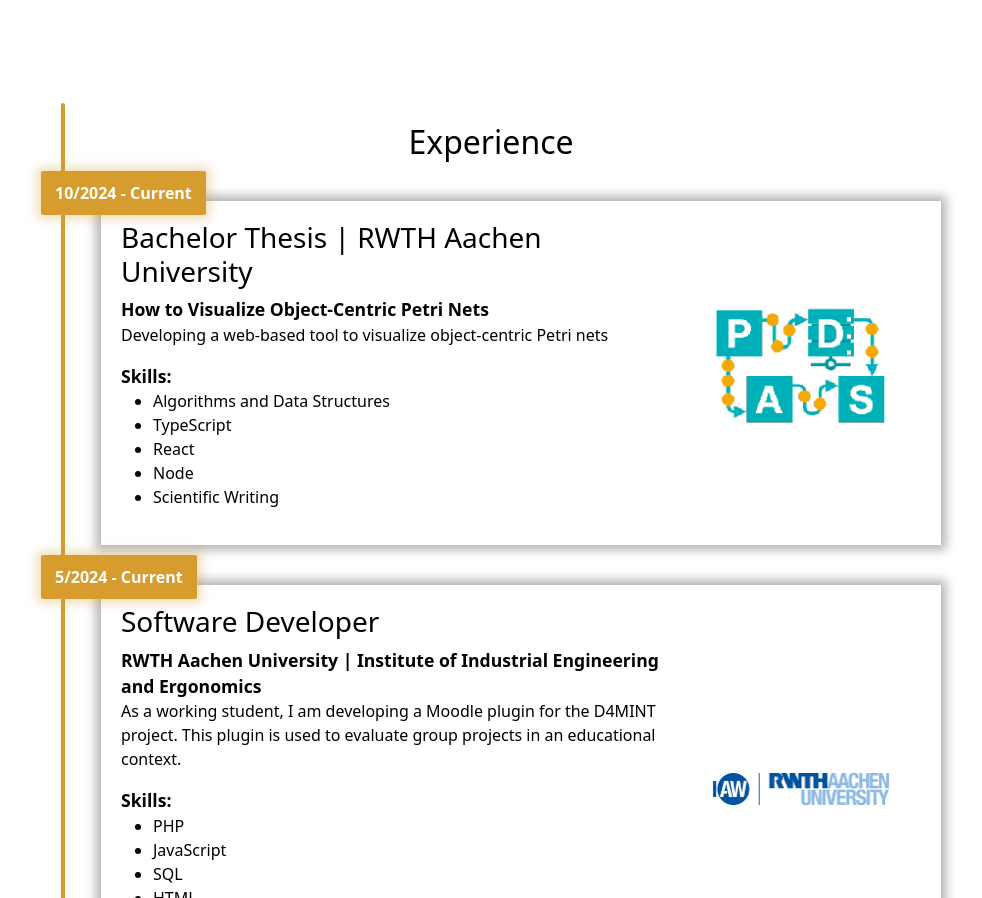
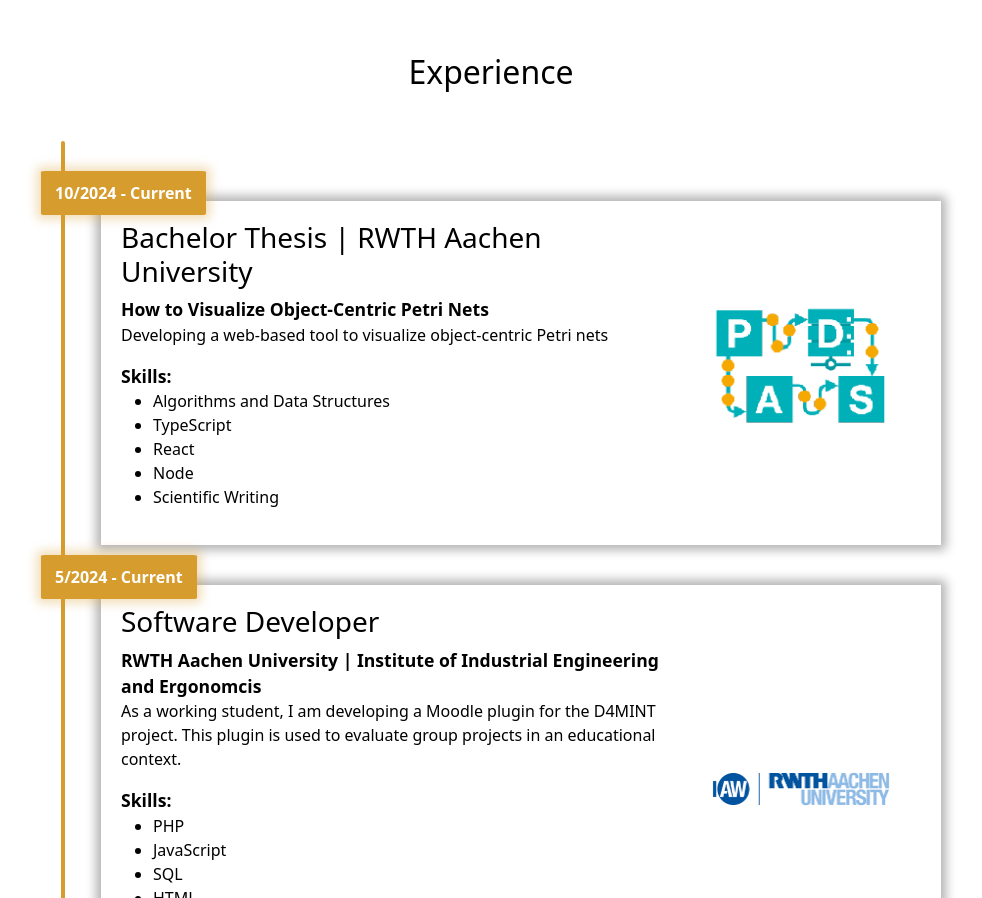
Before and after one commit to CodenameTobi/resume, a plain HTML site: page index.html in a window 1280 px wide. Shown: the part 827-1725 px from the top of the page, without its empty margins (149-1131 px from the left). Drawn offline with nearby package versions, Linux system fonts and the light colour scheme.

Commit message:
Save for the night

```diff
--- a/index.html
+++ b/index.html
@@ -49,8 +49,8 @@
             </section>
             <section id="experience">
                 <div class="px-4 py-2 text-center" id="experience-section">
+                    <h2>Experience</h2>
                     <div class="timeline">
-                        <h2 class="timeline-title">Experience</h2>
                         <div class="timeline-item">
                             <div class="timeline-date">10/2024 - Current</div>
                             <div class="content">
@@ -77,10 +77,12 @@
                             <div class="content">
                                 <div class="text-box">
                                     <h3>Software Developer</h3>
-                                    <span class="bolded">RWTH Aachen University | Institute of Industrial Engineering and Ergonomics</span>
+                                    <span class="bolded"
+                                        >RWTH Aachen University | Institute of Industrial Engineering and Ergonomcis</span
+                                    >
                                     <p>
-                                        As a working student, I am developing a Moodle plugin for the D4MINT project. This plugin is used to
-                                        evaluate group projects in an educational context.
+                                        As a working student, I am developing a Moodle plugin for the D4MINT project. This plugin is
+                                        used to evaluate group projects in an educational context.
                                     </p>
                                     <span class="bolded">Skills:</span>
                                     <ul>
@@ -103,8 +105,9 @@
                                 <div class="text-box">
                                     <h3>Collective Incubator</h3>
                                     <p>
-                                        As part of my voluntary engagement with the Collective Incubator, one of Europe's leading tech
-                                        incubators at RWTH Aachen University, I contributed to the development of a co-innovation platform.
+                                        As part of my voluntary engagement with the Collective Incubator, one of Europe's leading
+                                        tech incubators at RWTH Aachen University, I contributed to the development of a
+                                        co-innovation platform.
                                     </p>
                                 </div>
                                 <div class="image-box">
@@ -142,8 +145,8 @@
                                     <h3>Head of Incubation Management</h3>
                                     <span class="bolded">Collective Incubator</span>
                                     <p>
-                                        As a member of the extended board, I led a small team to support initiatives in terms of funding,
-                                        marketing, and workshops.
+                                        As a member of the extended board, I led a small team to support initiatives in terms of
+                                        funding, marketing, and workshops.
                                     </p>
                                     <span class="bolded">Skills:</span>
                                     <ul>
```
